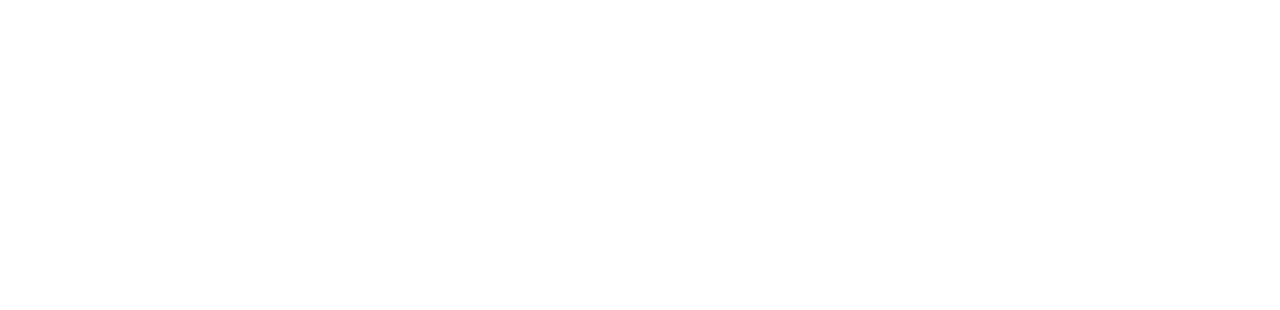
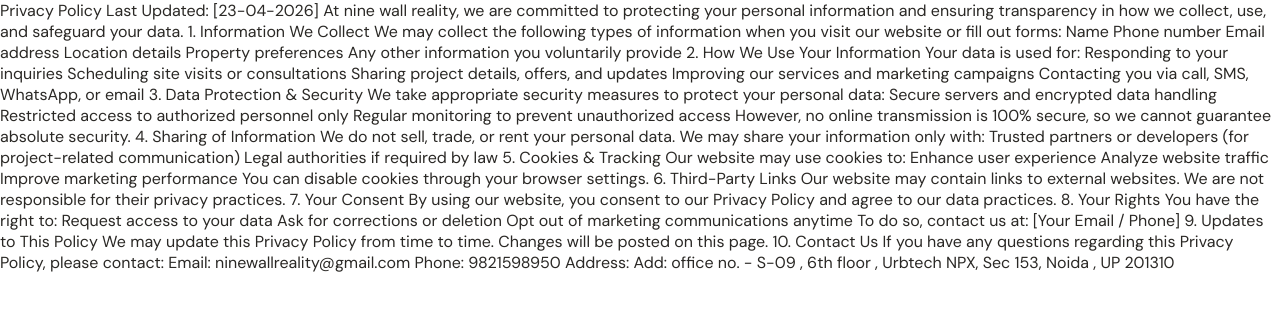
Before and after one commit to vaibhav163/eldego7peak, a React (Vite) app: page /privacy-policy in a window 1280 px wide. Before the commit this address had no page. Shown: the top 310 px of the page. Built offline with nearby package versions, Linux system fonts and the light colour scheme.

Commit message:
first commit

```diff
--- a/src/App.jsx
+++ b/src/App.jsx
@@ -81,6 +81,7 @@
 import FloatingBar from "./components/FloatingBar";
 import FloatingWhatsApp from "./components/FloatingWhatsApp";
 import Eoe from "./components/eoe";
+import Privactpolicy from "./components/Privactpolicy";
 
 function Home({ onEnquire }) {
   return (
@@ -126,6 +127,7 @@
       <Routes>
         <Route path="/" element={<Home onEnquire={openEnquiry} />} />
         <Route path="/eoe" element={<Eoe/>} />
+        <Route path="/privacy-policy" element={<Privactpolicy />} />
       </Routes>
       {/* </Router> */}
       <Analytics />
--- a/src/components/eoe.jsx
+++ b/src/components/eoe.jsx
@@ -956,6 +956,7 @@
 import Loc from "../../eldeco-echoes/images/loc.jpg";
 import Side from "../../eldeco-echoes/images/side.jpg";
 import QR from "../../eldeco-echoes/images/qr.webp";
+import Privacy from "./Privactpolicy.jsx";
 
 
 /* ─── Inline styles ─── */
@@ -1529,6 +1530,7 @@
               { href: "#pricelist", label: "Price List"   },
               { href: "#gallery",   label: "Gallery"     },
               { href: "#location",  label: "Location"    },
+              // { href: "privacy-policy" label: "Privacy Policy" }
             ].map(({ href, label }) => (
               <li key={href}><a href={href} onClick={closeMenu}>{label}</a></li>
             ))}
@@ -1889,7 +1891,7 @@
                     https://up-rera.in/projects/
                   </a>
                   <br />
-                  <a style={{ color: "#fff" }} href="privacy.php" target="_blank" rel="noreferrer">
+                  <a style={{ color: "#fff" }} href="privacy-policy" target="_blank" rel="noreferrer">
                     <b>Disclaimer &amp; Privacy Policy</b>
                   </a>
                 </p>
--- /dev/null
+++ b/src/components/privactpolicy.jsx
@@ -0,0 +1,91 @@
+import React from 'react'
+
+const Privactpolicy = () => {
+  return (
+    <div>
+      Privacy Policy
+
+Last Updated: [23-04-2026]
+
+At nine wall reality, we are committed to protecting your personal information and ensuring transparency in how we collect, use, and safeguard your data.
+
+1. Information We Collect
+
+We may collect the following types of information when you visit our website or fill out forms:
+
+Name
+Phone number
+Email address
+Location details
+Property preferences
+Any other information you voluntarily provide
+2. How We Use Your Information
+
+Your data is used for:
+
+Responding to your inquiries
+Scheduling site visits or consultations
+Sharing project details, offers, and updates
+Improving our services and marketing campaigns
+Contacting you via call, SMS, WhatsApp, or email
+3. Data Protection & Security
+
+We take appropriate security measures to protect your personal data:
+
+Secure servers and encrypted data handling
+Restricted access to authorized personnel only
+Regular monitoring to prevent unauthorized access
+
+However, no online transmission is 100% secure, so we cannot guarantee absolute security.
+
+4. Sharing of Information
+
+We do not sell, trade, or rent your personal data.
+We may share your information only with:
+
+Trusted partners or developers (for project-related communication)
+Legal authorities if required by law
+5. Cookies & Tracking
+
+Our website may use cookies to:
+
+Enhance user experience
+Analyze website traffic
+Improve marketing performance
+
+You can disable cookies through your browser settings.
+
+6. Third-Party Links
+
+Our website may contain links to external websites. We are not responsible for their privacy practices.
+
+7. Your Consent
+
+By using our website, you consent to our Privacy Policy and agree to our data practices.
+
+8. Your Rights
+
+You have the right to:
+
+Request access to your data
+Ask for corrections or deletion
+Opt out of marketing communications anytime
+
+To do so, contact us at: [Your Email / Phone]
+
+9. Updates to This Policy
+
+We may update this Privacy Policy from time to time. Changes will be posted on this page.
+
+10. Contact Us
+
+If you have any questions regarding this Privacy Policy, please contact:
+
+Email: ninewallreality@gmail.com
+Phone: 9821598950
+Address: Add: office no. - S-09 , 6th floor , Urbtech NPX, Sec 153, Noida , UP 201310
+    </div>
+  )
+}
+
+export default Privactpolicy
```
Also changed, not shown: eldeco-echoes/images/bullet.svg (deleted), index.html (line endings or trailing spaces).
